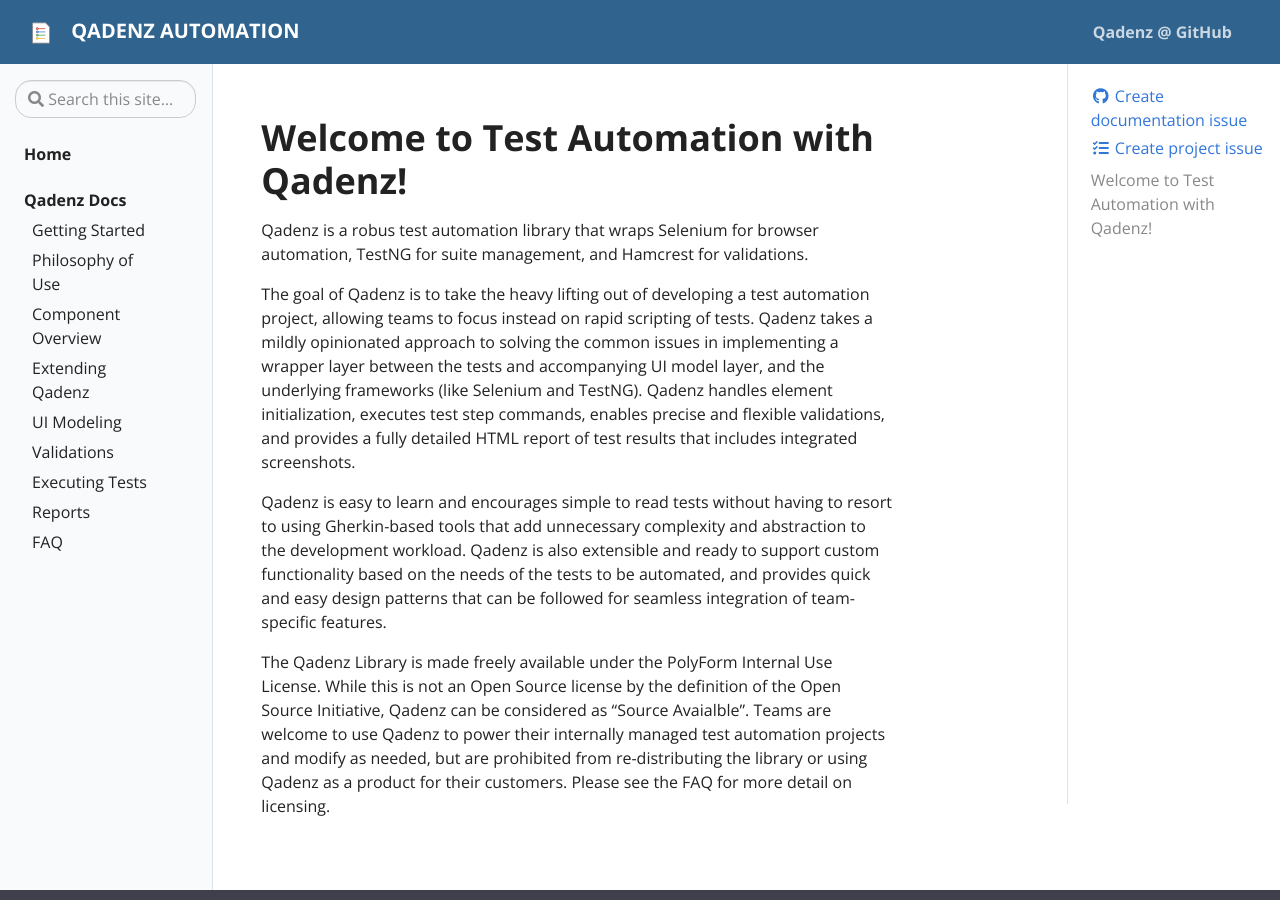
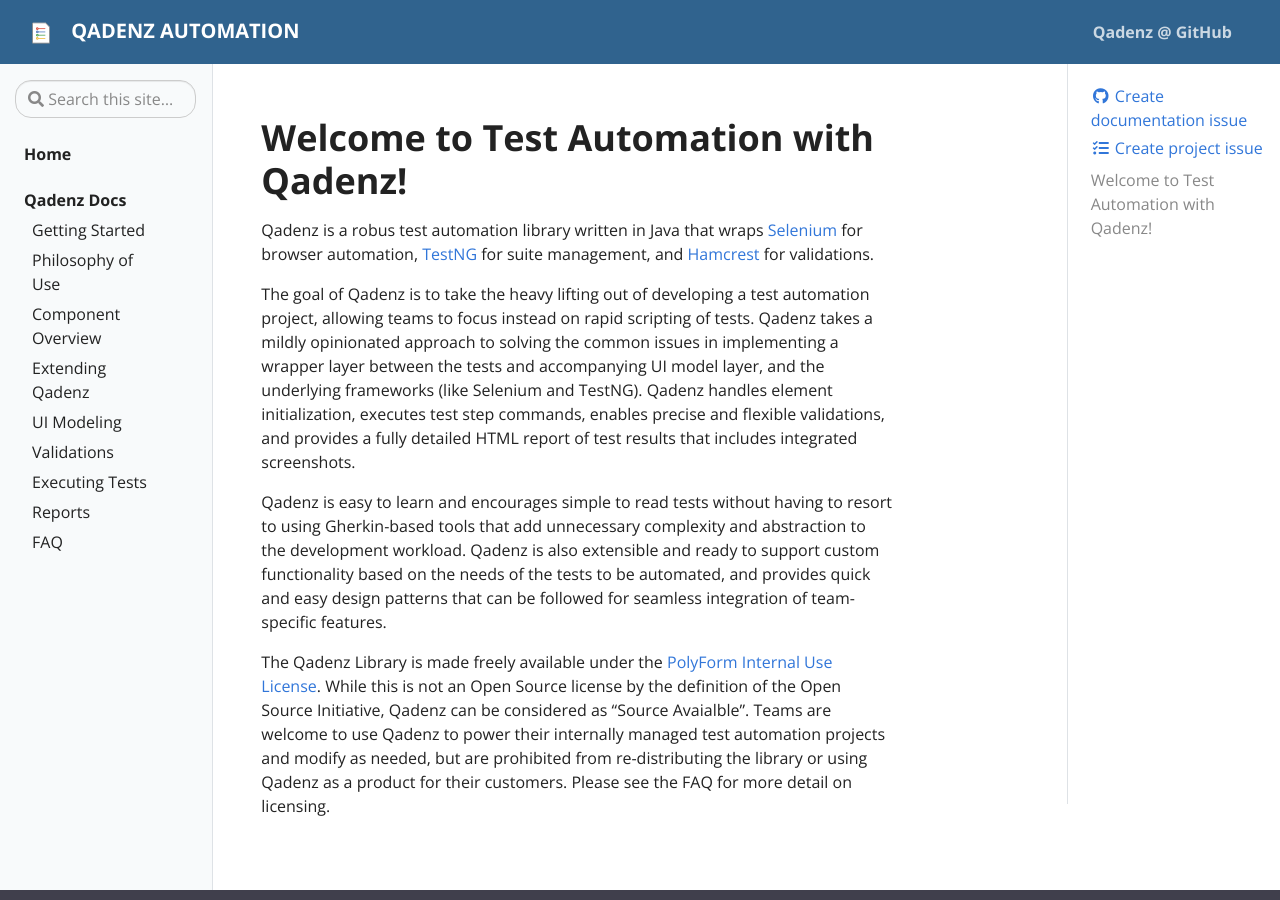
Before and after one commit to qadenz/qadenz.github.io, a Jekyll site: the page built from pages/index.md, in a window 1280 px wide and 900 px high. Built offline with Jekyll 4.4.1, drawn with Linux system fonts in a browser that asks for light colours.

Commit message:
Added links to index

```diff
--- a/pages/index.md
+++ b/pages/index.md
@@ -6,10 +6,10 @@ permalink: /
 
 # Welcome to Test Automation with Qadenz!
 
-Qadenz is a robus test automation library that wraps Selenium for browser automation, TestNG for suite management, and Hamcrest for validations.
+Qadenz is a robus test automation library written in Java that wraps [Selenium](https://www.selenium.dev/) for browser automation, [TestNG](https://testng.org) for suite management, and [Hamcrest](http://hamcrest.org/JavaHamcrest/) for validations.
 
 The goal of Qadenz is to take the heavy lifting out of developing a test automation project, allowing teams to focus instead on rapid scripting of tests. Qadenz takes a mildly opinionated approach to solving the common issues in implementing a wrapper layer between the tests and accompanying UI model layer, and the underlying frameworks (like Selenium and TestNG). Qadenz handles element initialization, executes test step commands, enables precise and flexible validations, and provides a fully detailed HTML report of test results that includes integrated screenshots.
 
 Qadenz is easy to learn and encourages simple to read tests without having to resort to using Gherkin-based tools that add unnecessary complexity and abstraction to the development workload. Qadenz is also extensible and ready to support custom functionality based on the needs of the tests to be automated, and provides quick and easy design patterns that can be followed for seamless integration of team-specific features.
 
-The Qadenz Library is made freely available under the PolyForm Internal Use License. While this is not an Open Source license by the definition of the Open Source Initiative, Qadenz can be considered as "Source Avaialble". Teams are welcome to use Qadenz to power their internally managed test automation projects and modify as needed, but are prohibited from re-distributing the library or using Qadenz as a product for their customers. Please see the FAQ for more detail on licensing.
+The Qadenz Library is made freely available under the [PolyForm Internal Use License](https://polyformproject.org/licenses/internal-use/1.0.0/). While this is not an Open Source license by the definition of the Open Source Initiative, Qadenz can be considered as "Source Avaialble". Teams are welcome to use Qadenz to power their internally managed test automation projects and modify as needed, but are prohibited from re-distributing the library or using Qadenz as a product for their customers. Please see the FAQ for more detail on licensing.
```
